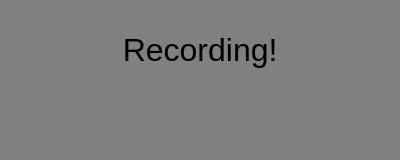
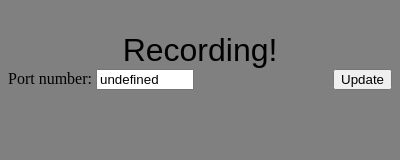
Before and after one commit to itstreefam/webActivities, a browser extension: page popup.html in a window 400 px wide. Drawn offline with Linux system fonts and the light colour scheme.

```diff
--- a/node/package.json
+++ b/node/package.json
@@ -10,6 +10,7 @@
   "license": "ISC",
   "dependencies": {
     "cors": "^2.8.5",
-    "express": "^4.18.1"
+    "express": "^4.18.1",
+    "portfinder": "^1.0.32"
   }
 }
--- a/popup.css
+++ b/popup.css
@@ -21,7 +21,7 @@
     margin-bottom: 0.5em;
 }
 
-input {
+input[type="checkbox"] {
     -webkit-appearance: none;
     appearance: none;
     min-width: 64px;
@@ -32,19 +32,27 @@
     transition: 0.3s ease-in-out;
 }
 
-input::before {
+input[type="checkbox"]::before {
     content: "OFF";
     font: bold 12px/32px Verdana;
     color: white;
     text-shadow: 0 1px black;
 }
 
-:checked {
+input[type="checkbox"]:checked {
     padding-left: 8px;
     background-color: green;
     background-position: 16px;
 }
 
-:checked::before {
+input[type="checkbox"]:checked::before {
     content: "ON";
 }
+
+input[type="submit"] {
+    float: right;
+}
+
+input[type="text"] {
+    justify-content: center;
+}
--- a/popup.html
+++ b/popup.html
@@ -7,7 +7,7 @@
 </head>
 <body>
   <p>Recording!</p>
-  <!-- make a list with id -->
+  <div id="portInfo"></div>
   <div id="urlList"></div>
 </body>
 </html>
--- a/popup.js
+++ b/popup.js
@@ -80,4 +80,33 @@
     }
   });
 
+  let portInfo = document.getElementById("portInfo");
+  // make a form to hold the port number
+  let form = document.createElement("form");
+  portInfo.appendChild(form);
+  let label = document.createElement("label");
+  label.innerHTML = "Port number: ";
+  form.appendChild(label);
+  let input = document.createElement("input");
+  input.type = "text";
+  input.id = "portNumber";
+  input.value = "";
+  form.appendChild(input);
+
+  getStorageKeyValue("port", function (value) {
+    input.value = value;
+    input.style.width = (input.value.length * 10) + "px";
+  });
+
+  let submit = document.createElement("input");
+  submit.type = "submit";
+  submit.value = "Update";
+  form.appendChild(submit);
+
+  form.addEventListener("submit", function (e) {
+    // e.preventDefault();
+    console.log("port: " + input.value);
+    setStorageKey("port", input.value);
+    input.style.width = (input.value.length * 10) + "px";
+  });
 };
```
Also changed, not shown: background.js (+6 -1 lines), node/index.js (+20 -5 lines), README.md, 1 other file.
